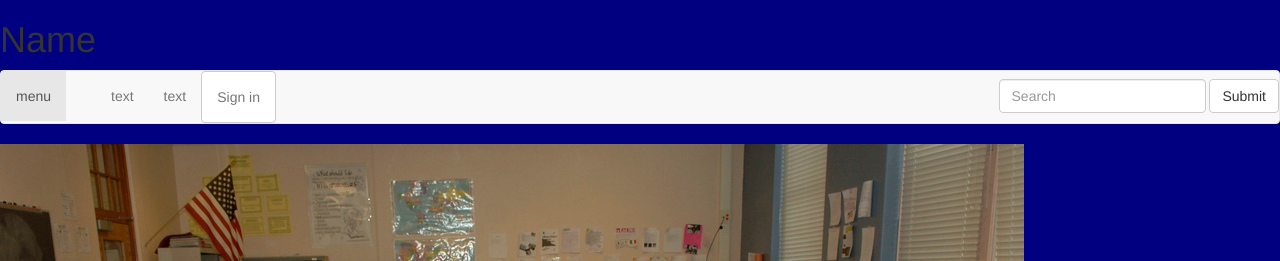
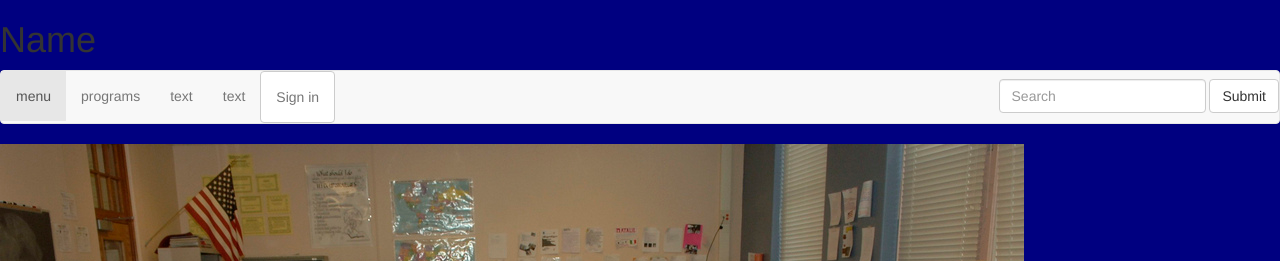
Before and after one commit to iCamp2017/iCamp2017.github.io, a Jekyll site: the page built from index.md, in a window 1280 px wide. Shown: the top 261 px of the page. Built offline with Jekyll 4.4.1, drawn with Linux system fonts in a browser that asks for light colours; nearby versions of some CDN libraries; library files that are not in the unit come from our copies.

Commit message:
add programs

```diff
--- a/_layouts/default.html
+++ b/_layouts/default.html
@@ -12,7 +12,7 @@
   <nav class="navbar navbar-default">
 <ul class="nav navbar-nav">
 <li role="presentation"class="active"><a herf="#">menu</a></li>
-<li role="presentation"><a href="#"></a></li>
+<li role="presentation"><a href="#">programs</a></li>
 <li role="presentation"><a href="#"> text</a></li>
 <li role="presentation"><a href="#"> text</a></li>
 <li role="presentation"><a href="#" class="btn btn-default">Sign in</a></li>
```
